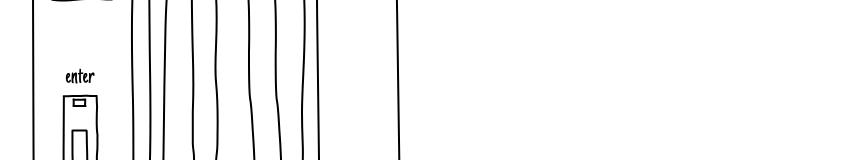
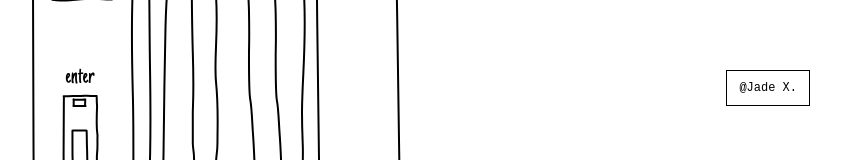
Before and after one commit to jadexu0608/myphotobooth, a Next.js app: page / in a window 1280 px wide. Shown: the part 312-472 px from the top of the page, without its empty margins (422-1263 px from the left). Built offline with nearby package versions, Linux system fonts and the light colour scheme; a web font is replaced by a local one.

Commit message:
首页：添加小红书署名，并限制机器图片的点击跳转区域 完成页 (finished)：修改下载后相纸尺寸

```diff
--- a/app/capture/page.tsx
+++ b/app/capture/page.tsx
@@ -15,6 +15,15 @@ function countdownAssetNum(n: number): number {
   return n;
 }
 
+/** 本地预览用：未提交到仓库（线上仍无滤镜 UI） */
+const FILTER_PRESETS = [
+  { id: "color", label: "原图", css: "" },
+  { id: "bw", label: "黑白", css: "grayscale(1) contrast(1.12)" },
+  { id: "sepia", label: "复古", css: "sepia(0.45) contrast(1.05) brightness(1.02)" },
+  { id: "cool", label: "清冷", css: "saturate(0.92) contrast(1.08) hue-rotate(-12deg)" },
+] as const;
+
+type FilterId = (typeof FILTER_PRESETS)[number]["id"];
 type Phase = "idle" | "countdown" | "flash";
 
 export default function BoothPage() {
@@ -26,6 +35,9 @@ export default function BoothPage() {
   const [countdown, setCountdown] = useState(COUNTDOWN_START);
   const [photos, setPhotos] = useState<string[]>([]);
   const [error, setError] = useState<string | null>(null);
+  const [filterId, setFilterId] = useState<FilterId>("color");
+
+  const activeFilterCss = FILTER_PRESETS.find((p) => p.id === filterId)?.css ?? "";
 
   useEffect(() => {
     let stream: MediaStream;
@@ -53,12 +65,14 @@ export default function BoothPage() {
     canvas.height = h;
     const ctx = canvas.getContext("2d");
     if (!ctx) return null;
-    ctx.filter = "grayscale(1) contrast(1.2) brightness(1.05)";
+    ctx.save();
+    ctx.filter = activeFilterCss || "none";
     ctx.translate(w, 0);
     ctx.scale(-1, 1);
     ctx.drawImage(video, 0, 0, w, h);
+    ctx.restore();
     return canvas.toDataURL("image/jpeg", 0.92);
-  }, []);
+  }, [activeFilterCss]);
 
   useEffect(() => {
     if (phase !== "countdown") return;
@@ -144,6 +158,7 @@ export default function BoothPage() {
               objectFit: "cover",
               transform: "scaleX(-1)",
               zIndex: 1,
+              ...(activeFilterCss ? { filter: activeFilterCss } : {}),
             }}
           />
 
@@ -231,6 +246,25 @@ export default function BoothPage() {
             ))}
           </div>
 
+          <div className="flex flex-wrap items-center justify-center gap-2 pt-1">
+            <span className="font-hand text-[20px] text-black/50 mr-1">滤镜</span>
+            {FILTER_PRESETS.map((p) => (
+              <button
+                key={p.id}
+                type="button"
+                disabled={phase !== "idle" && phase !== "countdown"}
+                onClick={() => setFilterId(p.id)}
+                className="font-hand text-[22px] leading-none px-3 py-1.5 rounded-full border-2 border-black transition-colors disabled:opacity-40"
+                style={{
+                  background: filterId === p.id ? "#000" : "#fff",
+                  color: filterId === p.id ? "#fff" : "#000",
+                }}
+              >
+                {p.label}
+              </button>
+            ))}
+          </div>
+
           {error && <p className="font-hand text-2xl text-red-500 text-center">{error}</p>}
         </div>
       </div>
--- a/app/finished/page.tsx
+++ b/app/finished/page.tsx
@@ -60,8 +60,8 @@ export default function ResultPage() {
 
   // Download: compose photo strip on canvas and trigger save
   const handleDownload = () => {
-    const CW = Math.round(55  * DL_S); // 330
-    const CH = Math.round(192 * DL_S); // 1152
+    const CW = Math.round(55  * DL_S); // 83
+    const CH = Math.round(192 * DL_S); // 288
     const canvas = document.createElement("canvas");
     canvas.width  = CW;
     canvas.height = CH;
--- a/app/page.tsx
+++ b/app/page.tsx
@@ -2,14 +2,41 @@ import Link from "next/link";
 
 export default function HomePage() {
   return (
-    <main className="min-h-screen bg-white flex flex-col items-center justify-center">
-      <Link href="/capture" className="active:scale-95 transition-transform cursor-pointer">
+    // 1. 给 main 加了 "relative"，让署名相对于这个容器来定位
+    <main className="min-h-screen bg-white flex flex-col items-center justify-center relative">
+
+      {/* 2. 给 Link 加了 "w-fit"，点击区域现在只在这个按键图片上 */}
+      <Link href="/capture" className="active:scale-95 transition-transform cursor-pointer w-fit z-10">
         <img
           src="/svg/booth-machine.svg"
           style={{ width: "373px", maxWidth: "100vw", height: "auto" }}
           alt="Photobooth — click enter"
         />
       </Link>
+
+      {/* 3. 署名部分 */}
+      <a
+        href="https://xhslink.com/m/7EbjLE6Tusu"
+        target="_blank"
+        rel="noopener noreferrer"
+        style={{
+          position: "absolute",
+          right: "48px",
+          top: "50%",
+          transform: "translateY(-50%)",
+          fontSize: "12px",
+          fontWeight: 500, // 这代表 Medium (中等粗细)
+          fontFamily: '"IBM Plex Mono", monospace',
+          color: "#000000",
+          textDecoration: "none",
+          border: "1px solid #000000",
+          padding: "8px 12px",
+          zIndex: 20, // 确保它在最上层
+        }}
+      >
+        @Jade X.
+      </a>
+
     </main>
   );
 }
```
